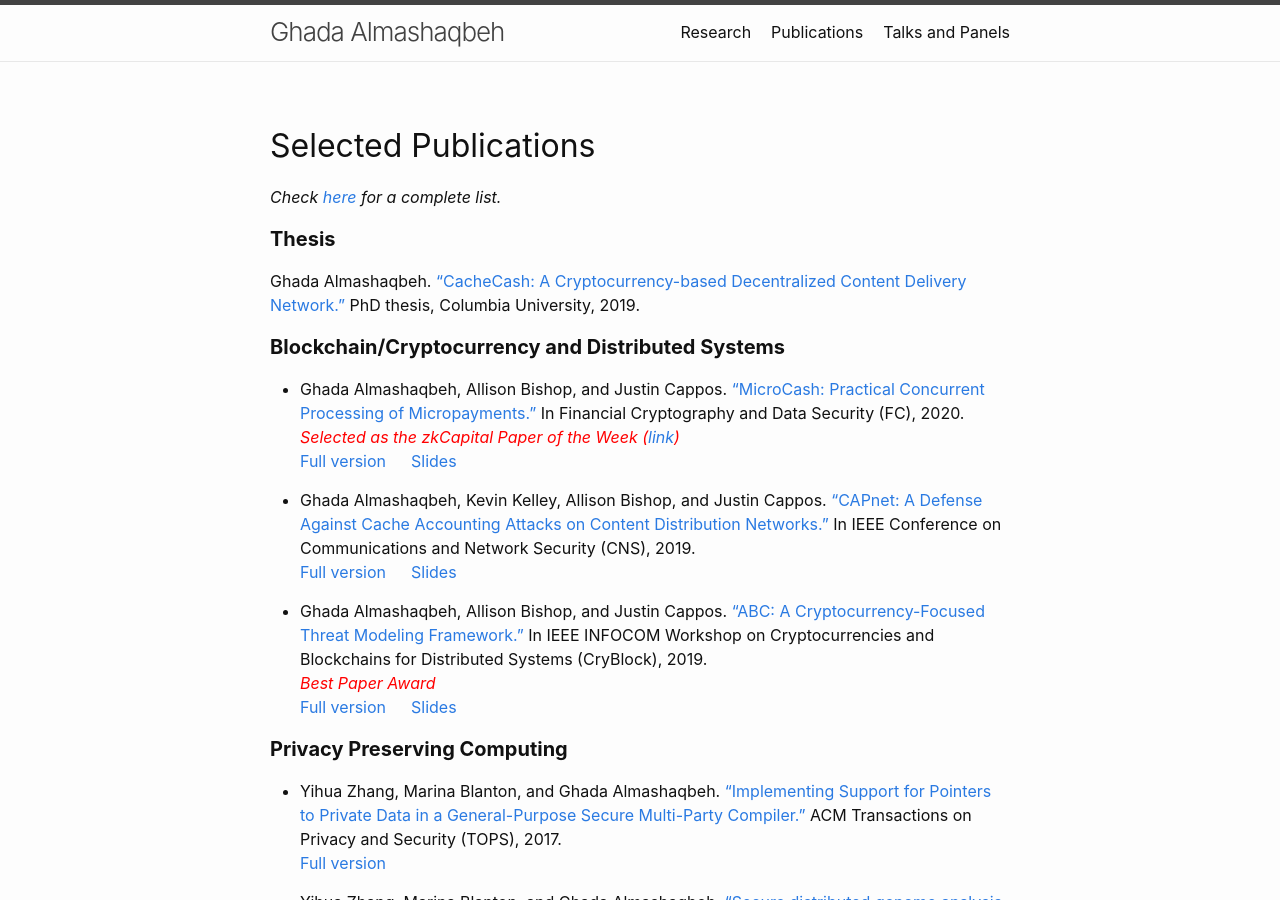
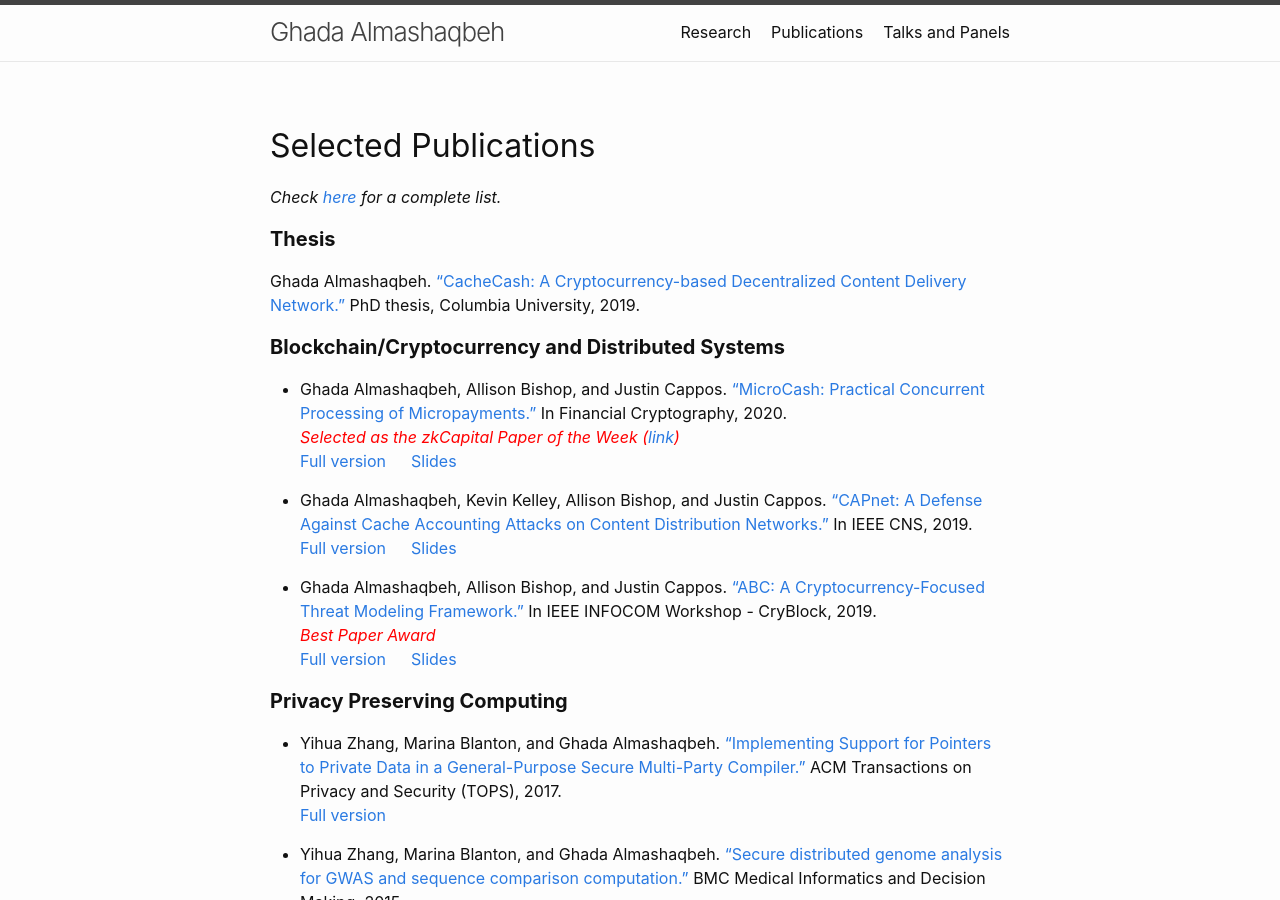
Before and after one commit to GhadaAlmashaqbeh/GhadaAlmashaqbeh.github.io, a Jekyll site: the page built from 02-publications.md, in a window 1280 px wide and 900 px high. Built offline with Jekyll 4.4.1, drawn with Linux system fonts in a browser that asks for light colours.

Commit message:
edit publication list

```diff
--- a/02-publications.md
+++ b/02-publications.md
@@ -12,14 +12,14 @@ Ghada Almashaqbeh. ["CacheCash: A Cryptocurrency-based Decentralized Content Del
 
 #### **Blockchain/Cryptocurrency and Distributed Systems**
 
-* Ghada Almashaqbeh, Allison Bishop, and Justin Cappos. ["MicroCash: Practical Concurrent Processing of Micropayments."](https://fc20.ifca.ai/preproceedings/38.pdf) In Financial Cryptography and Data Security (FC), 2020.<br/>
+* Ghada Almashaqbeh, Allison Bishop, and Justin Cappos. ["MicroCash: Practical Concurrent Processing of Micropayments."](https://fc20.ifca.ai/preproceedings/38.pdf) In Financial Cryptography, 2020.<br/>
   <span style="color: red;">_Selected as the zkCapital Paper of the Week ([link](https://zkcapital.substack.com/p/this-week-in-blockchain-research-92a))_</span> <br/>
   [Full version](https://arxiv.org/abs/1911.08520) &emsp; [Slides](../slides/microcash-fc-2020.pdf)
 
-* Ghada Almashaqbeh, Kevin Kelley, Allison Bishop, and Justin Cappos. ["CAPnet: A Defense Against Cache Accounting Attacks on Content Distribution Networks."](https://ieeexplore.ieee.org/document/8802825) In IEEE Conference on Communications and Network Security (CNS), 2019. <br/>
+* Ghada Almashaqbeh, Kevin Kelley, Allison Bishop, and Justin Cappos. ["CAPnet: A Defense Against Cache Accounting Attacks on Content Distribution Networks."](https://ieeexplore.ieee.org/document/8802825) In IEEE CNS, 2019. <br/>
   [Full version](https://arxiv.org/abs/1906.10272) &emsp; [Slides](../slides/capnet-cns-2019.pdf)
 
-* Ghada Almashaqbeh, Allison Bishop, and Justin Cappos. ["ABC: A Cryptocurrency-Focused Threat Modeling Framework."](https://ieeexplore.ieee.org/document/8845101) In IEEE INFOCOM Workshop on Cryptocurrencies and Blockchains for Distributed Systems (CryBlock), 2019.  <br/>
+* Ghada Almashaqbeh, Allison Bishop, and Justin Cappos. ["ABC: A Cryptocurrency-Focused Threat Modeling Framework."](https://ieeexplore.ieee.org/document/8845101) In IEEE INFOCOM Workshop - CryBlock, 2019.  <br/>
   <span style="color: red;">_Best Paper Award_</span> <br/>
   [Full version](https://arxiv.org/abs/1903.03422) &emsp; [Slides](../slides/abc-cryblock-2019.pdf)
 
```
